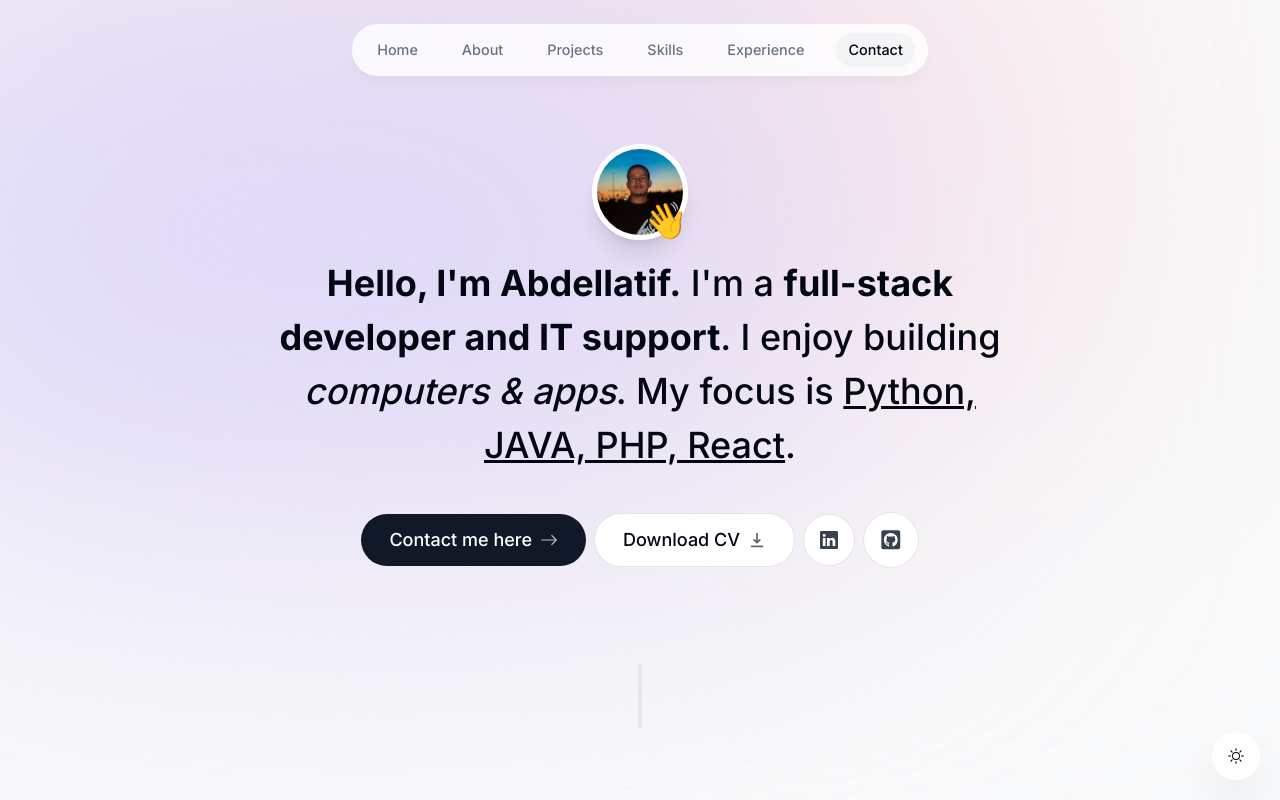
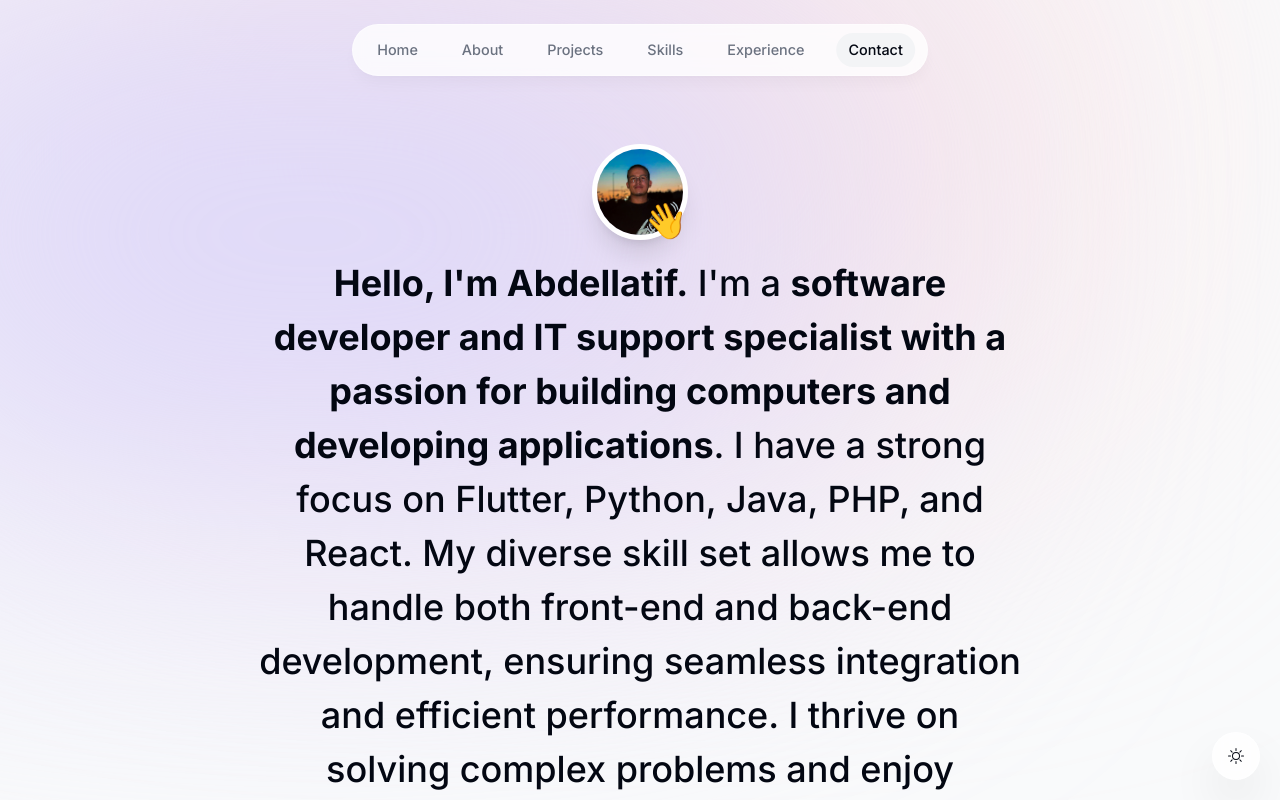
Before and after one commit to abdorhl/portfolio-website-v1, a Next.js app: page / in a window 1280 px wide. Shown: the top 800 px of the page. Built offline with nearby package versions, Linux system fonts and the light colour scheme.

Commit message:
Update intro.tsx

```diff
--- a/components/intro.tsx
+++ b/components/intro.tsx
@@ -63,9 +63,7 @@ export default function Intro() {
         animate={{ opacity: 1, y: 0 }}
       >
         <span className="font-bold">Hello, I'm Abdellatif.</span> I'm a{" "}
-        <span className="font-bold">full-stack developer and IT support</span>. I enjoy
-        building <span className="italic">computers & apps</span>. My focus is{" "}
-        <span className="underline">Python, JAVA, PHP, React</span>.
+        <span className="font-bold">software developer and IT support specialist with a passion for building computers and developing applications</span>. I have a strong focus on Flutter, Python, Java, PHP, and React. My diverse skill set allows me to handle both front-end and back-end development, ensuring seamless integration and efficient performance. I thrive on solving complex problems and enjoy collaborating with teams to deliver high-quality software solutions.
       </motion.h1>
 
       <motion.div
```
